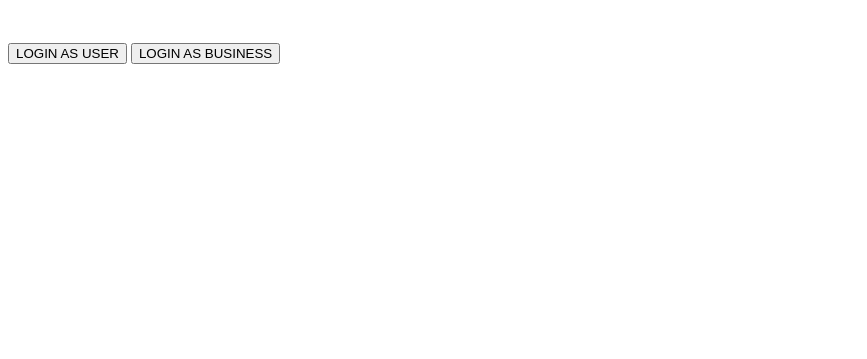
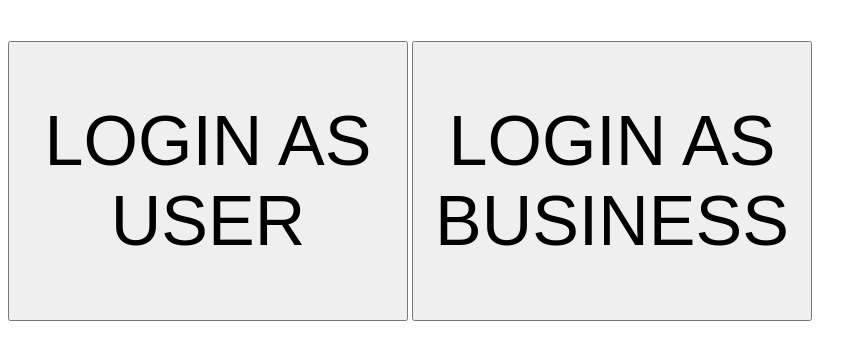
Before and after one commit to zac-moon/zbankweb, a plain HTML site: page docs/index.html in a window 1280 px wide. Shown: the part 67-426 px from the top of the page, without its empty margins (0-867 px from the left). Drawn offline with Linux system fonts and the light colour scheme.

Commit message:
sings fixed

```diff
--- a/docs/index.html
+++ b/docs/index.html
@@ -11,6 +11,11 @@
         body {
             font-family: "Darker_Grotesque", sans-serif;
         }
+        #businessLogin,#userLogin {
+            width:400px;
+            height:280px;
+            font-size:70px;
+        }
     </style>
 </head>
 <body>
```
